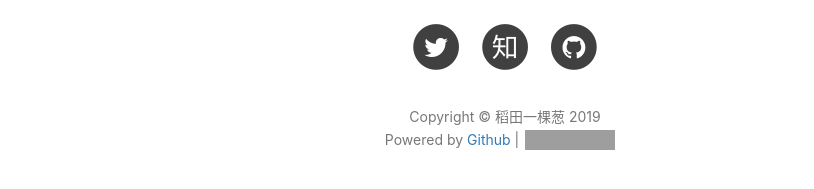
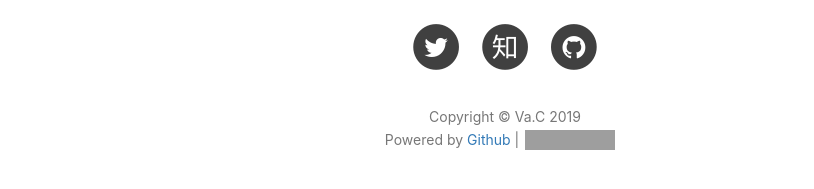
Before and after one commit to ciscolive/ciscolive.github.io, a Jekyll site: the page built from index.html, in a window 1280 px wide and 900 px high, scrolled down 2287 px. Shown: the part 656-845 px from the top of the window, without its empty margins (135-949 px from the left). Built offline with Jekyll 4.4.1, drawn with Linux system fonts in a browser that asks for light colours; nearby versions of some CDN libraries; the list of posts is cut into pages by our own code; comment, search, counter and statistics services are not loaded; grey boxes are pictures that could not be loaded.

Commit message:
Initial commit

```diff
--- a/_config.yml
+++ b/_config.yml
@@ -1,6 +1,6 @@
 # Site settings
-title: 稻田一棵葱
-SEOTitle: 颜文武的博客|ciscolive
+title: Va.C
+SEOTitle: Va.C blog
 header-img: img/home-bg.jpg
 email: 968828@gmail.com
 description: "关于程序与设计、网络工程师 | 颜文武，Network Engineer | 这里是 @颜文武 的个人博客，与你一起发现更大的世界。"
```
